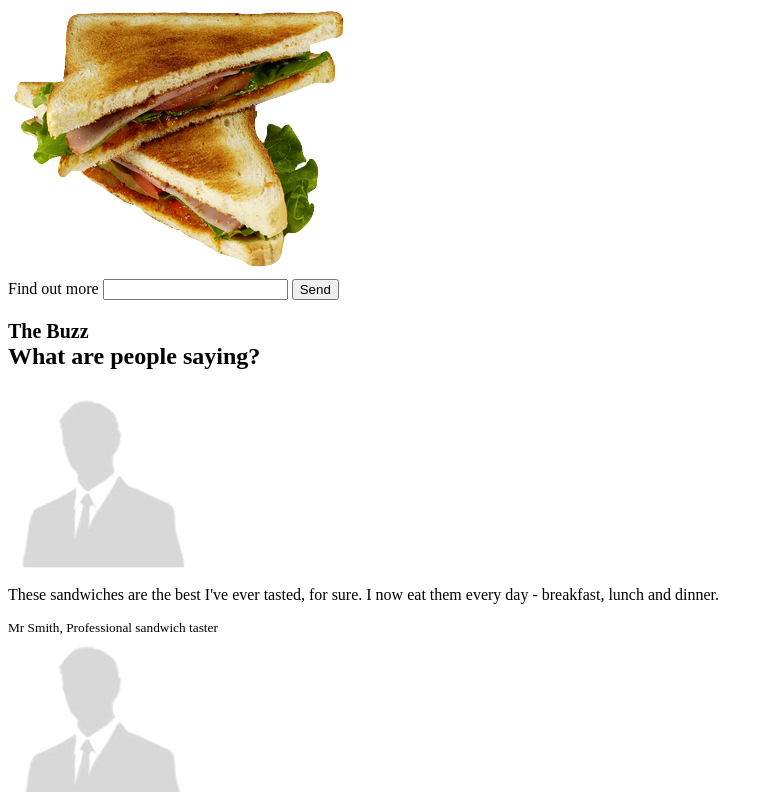
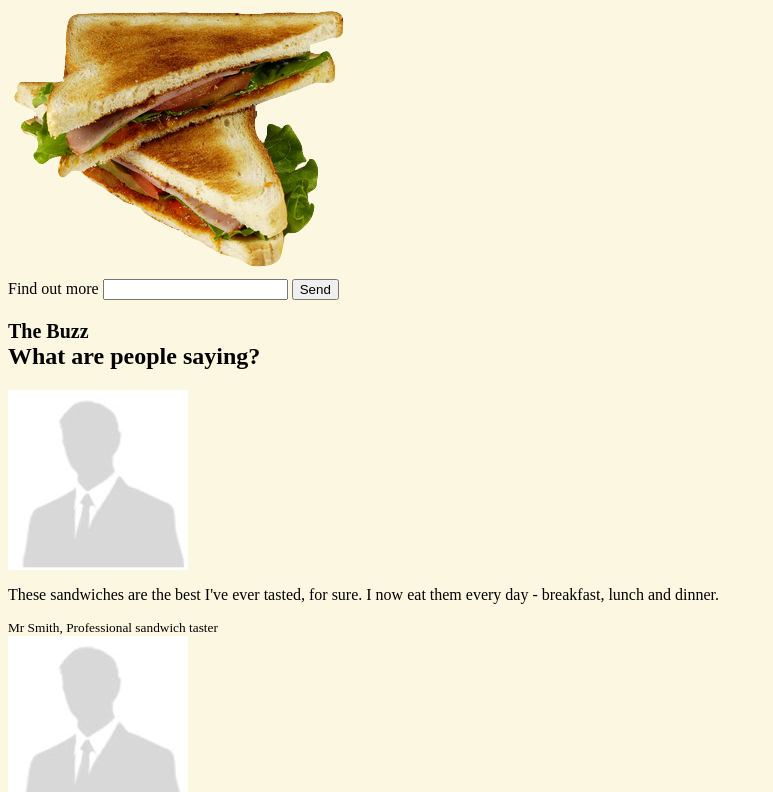
Before and after one commit to Elr35/git_it_girl, a plain HTML site: page index.html in a window 1280 px wide. Shown: the part 167-959 px from the top of the page, without its empty margins (0-773 px from the left). Drawn offline with Linux system fonts and the light colour scheme.

Commit message:
Update style.css
Added background colour

```diff
--- a/css/style.css
+++ b/css/style.css
@@ -1,2 +1,3 @@
 body{
+  background-color: #FCF7E1;
 }
```
